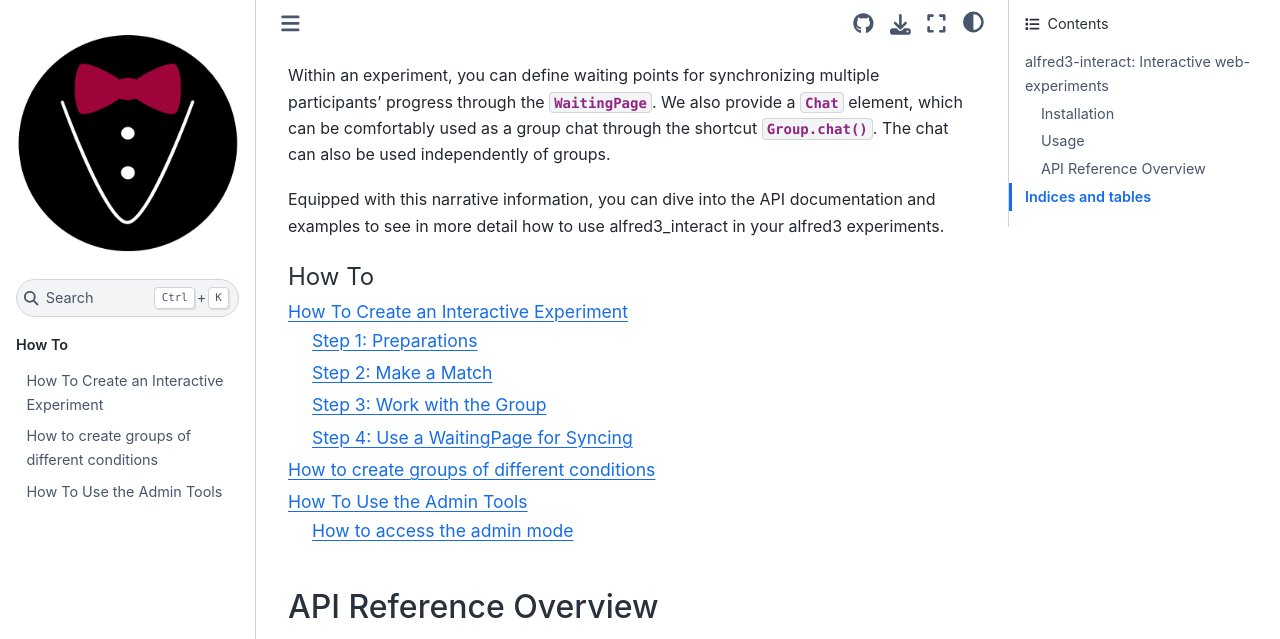
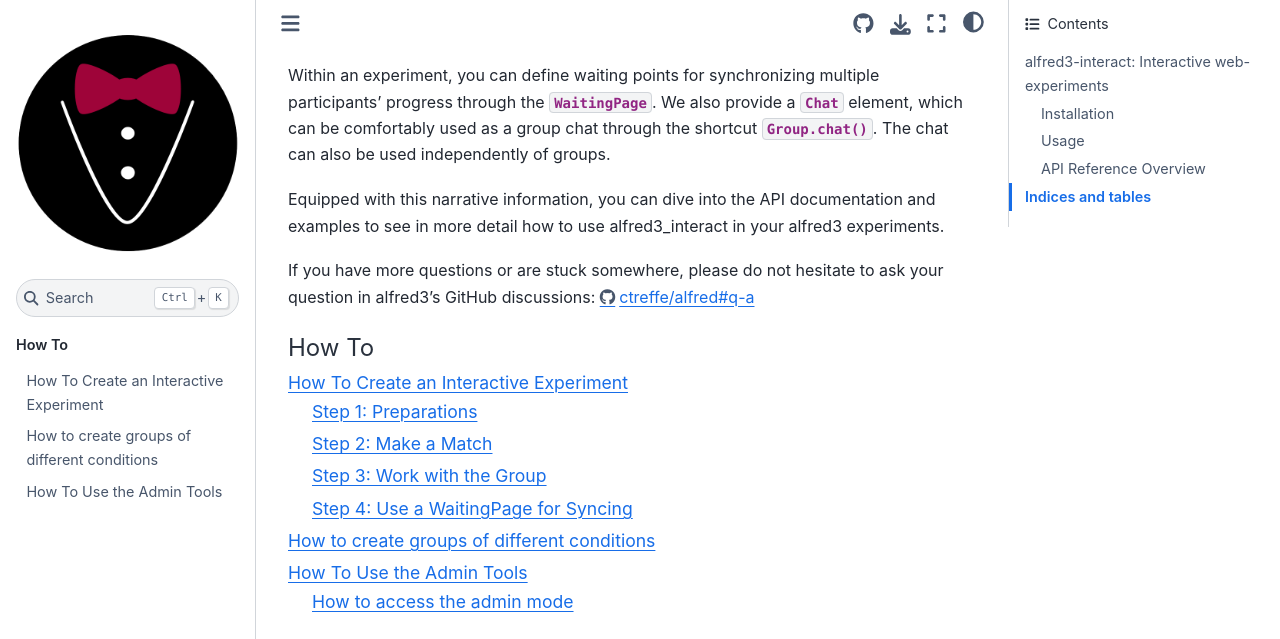
Before and after one commit to jobrachem/alfred3-interact, a Sphinx documentation site: the page built from docs/source/index.rst, in a window 1280 px wide and 900 px high, scrolled down 666 px, cut to the strip 0-639 px from the top of the window. Built offline with Sphinx 7.4.7 and the Sphinx Book theme 1.1.4, drawn with Linux system fonts in a browser that asks for light colours.

Commit message:
Update index.rst

```diff
--- a/docs/source/index.rst
+++ b/docs/source/index.rst
@@ -38,6 +38,9 @@ Equipped with this narrative information, you can dive into the API
 documentation and examples to see in more detail how to use
 alfred3_interact in your alfred3 experiments.
 
+If you have more questions or are stuck somewhere, please do not hesitate
+to ask your question in alfred3's GitHub discussions: https://github.com/ctreffe/alfred/discussions/categories/q-a
+
 .. toctree::
    :maxdepth: 2
    :caption: How To
```
